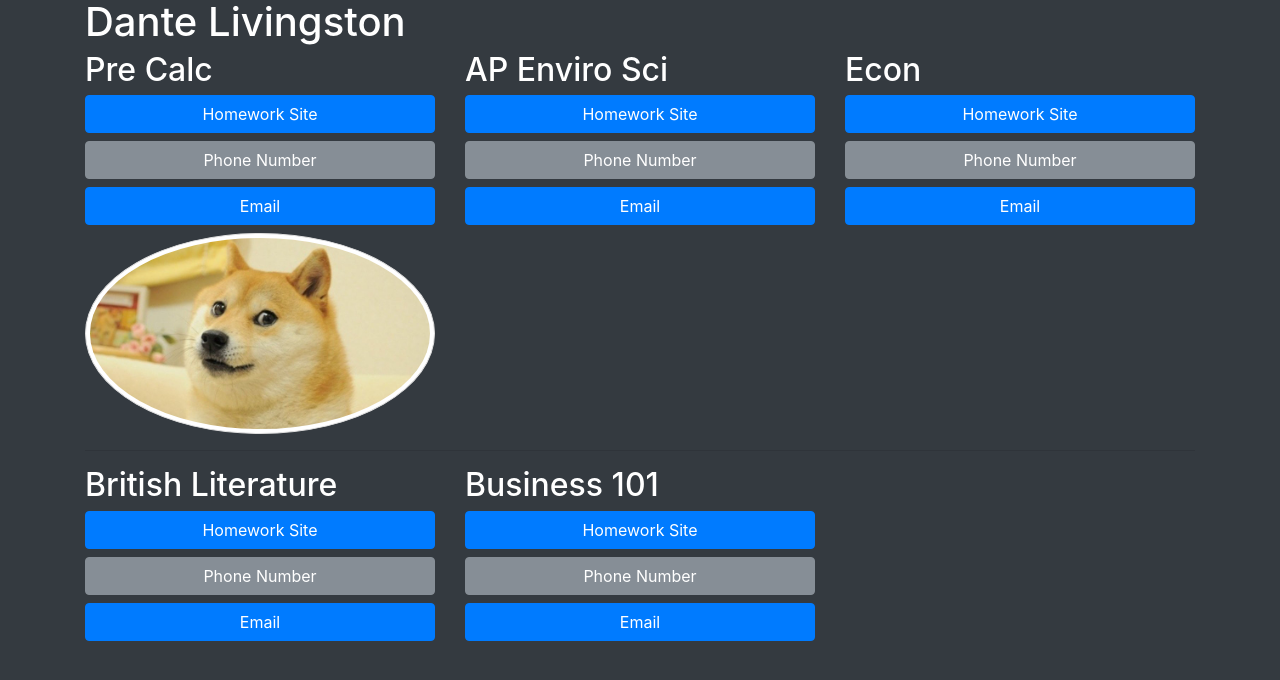
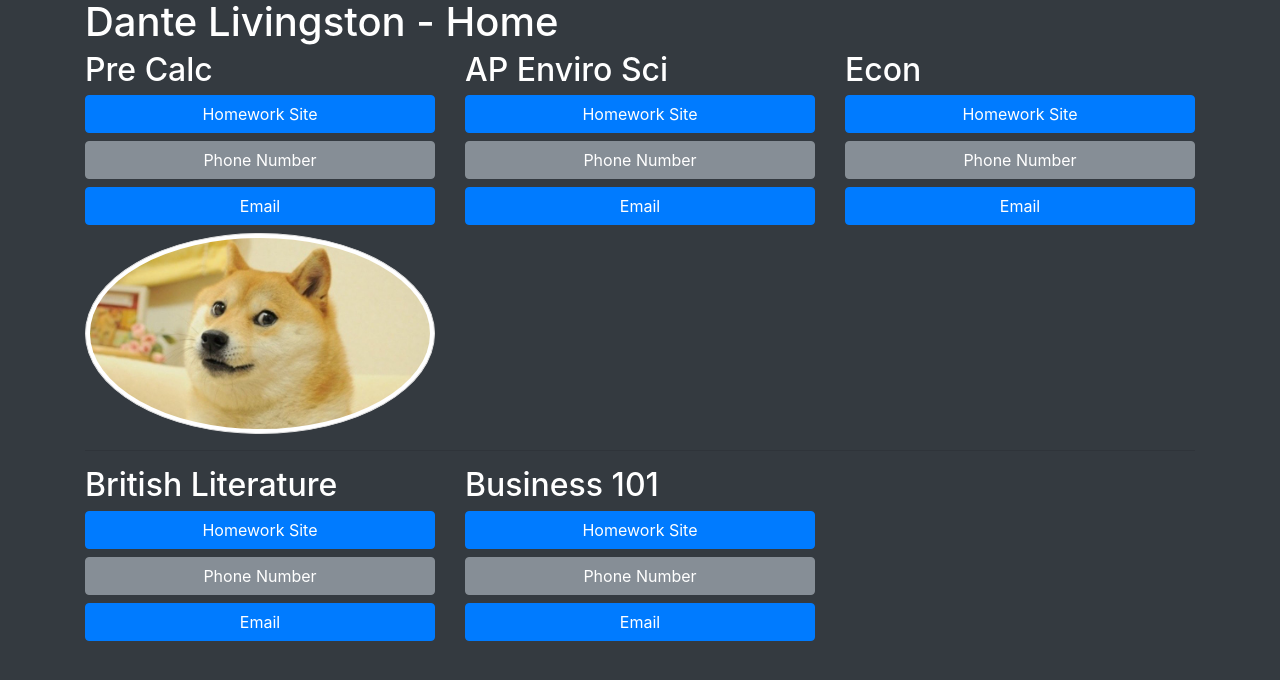
Before and after one commit to DanteLivingston/home, a website: page index.html in a window 1280 px wide. Drawn offline with nearby package versions, Linux system fonts and the light colour scheme.

Commit message:
Updated title

```diff
--- a/index.html
+++ b/index.html
@@ -15,7 +15,7 @@
 
 <body class="bg-dark text-white">
     <div class="container">
-        <h1>Dante Livingston</h1>
+        <h1>Dante Livingston - Home</h1>
         <div class="row">
             <div class="col">
                 <h2>Pre Calc</h2>
```
